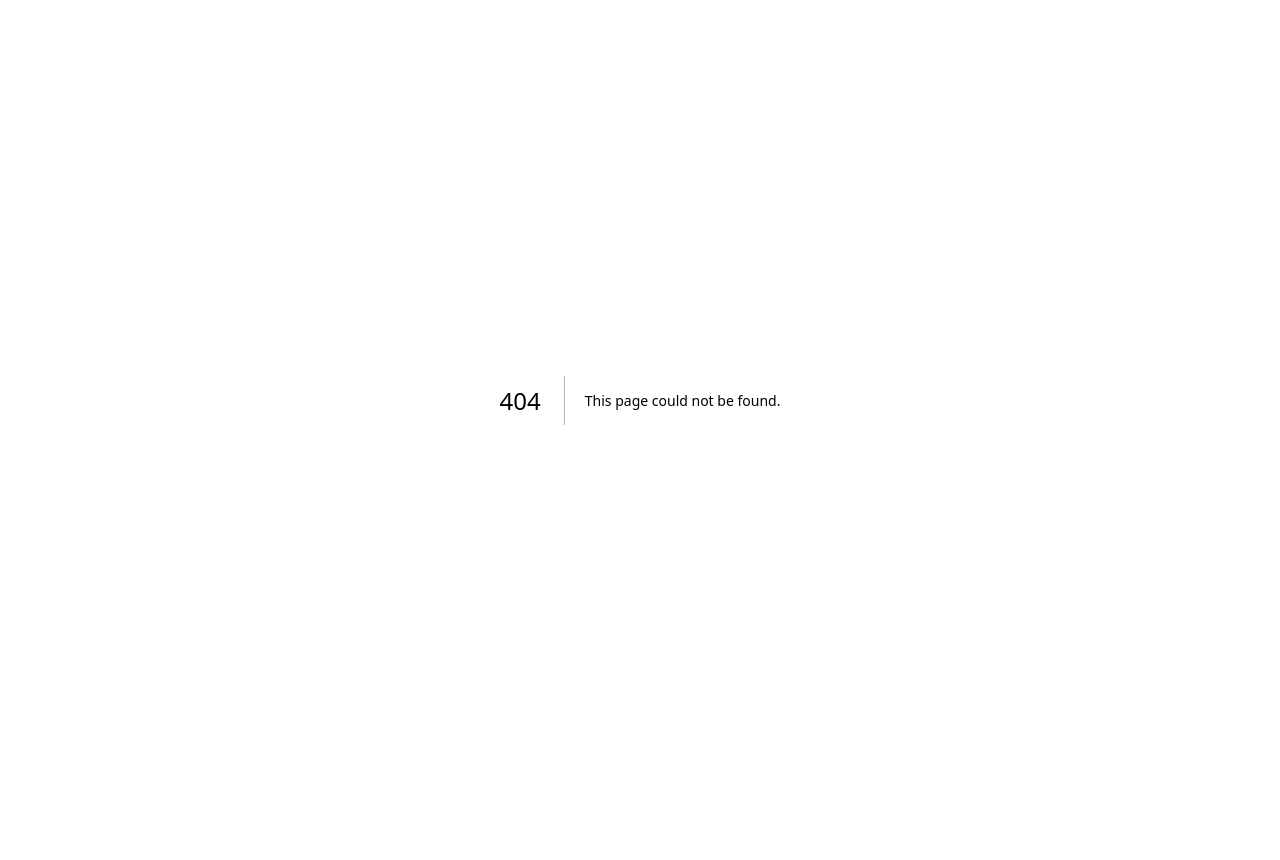
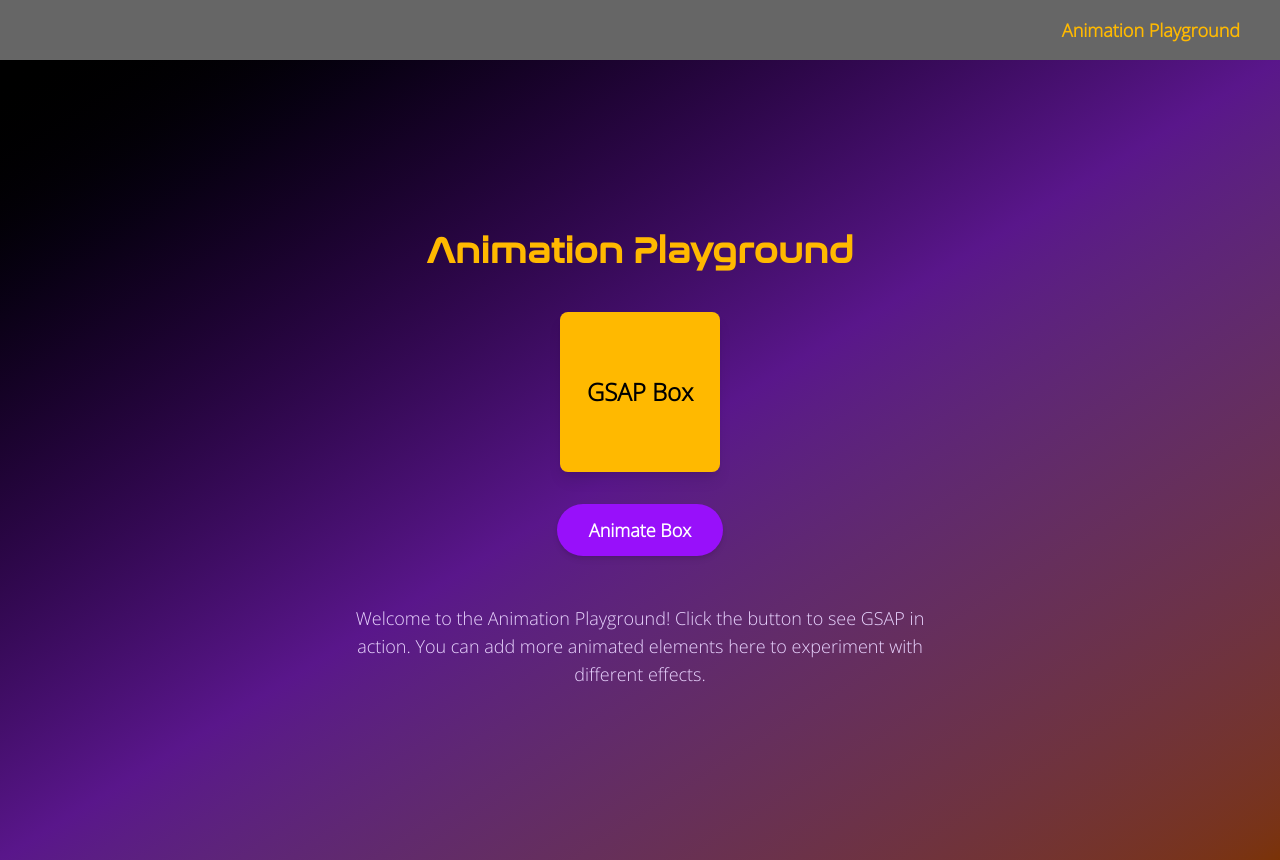
Before and after one commit to pratiksardar/pratiksardar.github.io, a Next.js app: page /playground in a window 1280 px wide. Before the commit this address had no page. Before the commit the page ends 800 px from the top, so only its background shows below. Built offline with nearby package versions, Linux system fonts and the light colour scheme.

Commit message:
feat: add animation playground with gsap and hero/contact animation tweaks

```diff
--- a/package.json
+++ b/package.json
@@ -16,6 +16,7 @@
     "@react-three/fiber": "^9.1.2",
     "@react-three/postprocessing": "^3.0.4",
     "framer-motion": "^12.9.4",
+    "gsap": "^3.13.0",
     "next": "^15.3.1",
     "react": "^19.0.0",
     "react-dom": "^19.0.0",
--- a/src/app/contact/page.tsx
+++ b/src/app/contact/page.tsx
@@ -32,9 +32,9 @@ export default function Contact() {
           <div className="flex flex-col items-center md:w-1/2 mb-8 md:mb-0">
             <motion.div
               className="w-40 h-40 rounded-full overflow-hidden mb-4 flex justify-center items-center"
-              initial={{ opacity: 0, scale: 0.7 }}
+              initial={{ opacity: 0, scale: 0.8 }}
               animate={{ opacity: 1, scale: 1 }}
-              transition={{ duration: 3 }}
+              transition={{ duration: 2.5 }}
             >
               <Image src="https://iili.io/3tPQ3S1.md.jpg" alt="Profile" className="w-full h-full object-cover" width={160} height={160} />
             </motion.div>
--- a/src/app/layout.tsx
+++ b/src/app/layout.tsx
@@ -1,6 +1,7 @@
 import type { Metadata } from "next";
 import { Inter, Sora } from "next/font/google";
 import "./globals.css";
+import Link from 'next/link';
 
 const inter = Inter({ subsets: ["latin"], variable: "--font-inter" });
 const sora = Sora({ subsets: ["latin"], variable: "--font-sora" });
@@ -17,7 +18,14 @@ export default function RootLayout({
 }) {
   return (
     <html lang="en" className={`scroll-smooth ${inter.variable} ${sora.variable}`}>
-      <body className="font-sans bg-black antialiased text-white">{children}</body>
+      <body className="font-sans bg-black antialiased text-white">
+        <nav className="w-full flex justify-end p-4 bg-black/60 z-50">
+          <Link href="/playground" className="text-amber-400 font-bold hover:underline text-lg mr-6">
+            Animation Playground
+          </Link>
+        </nav>
+        {children}
+      </body>
     </html>
   );
 }
--- /dev/null
+++ b/src/app/playground/page.tsx
@@ -0,0 +1,64 @@
+'use client';
+import React, { useEffect, useRef } from 'react';
+import { gsap } from 'gsap';
+
+export default function AnimationPlayground() {
+  const boxRef = useRef<HTMLDivElement>(null);
+  const buttonRef = useRef<HTMLButtonElement>(null);
+  const textRef = useRef<HTMLHeadingElement>(null);
+
+  useEffect(() => {
+    // Animate box on mount
+    gsap.fromTo(
+      boxRef.current,
+      { x: -200, opacity: 0 },
+      { x: 0, opacity: 1, duration: 1.2, ease: 'power3.out' }
+    );
+    // Animate text with a bounce
+    gsap.fromTo(
+      textRef.current,
+      { y: -50, opacity: 0 },
+      { y: 0, opacity: 1, duration: 1, delay: 0.5, ease: 'bounce.out' }
+    );
+  }, []);
+
+  const handleButtonClick = () => {
+    gsap.to(boxRef.current, {
+      rotate: '+=360',
+      scale: 1.2,
+      yoyo: true,
+      repeat: 1,
+      duration: 0.8,
+      ease: 'power2.inOut',
+    });
+    gsap.fromTo(
+      buttonRef.current,
+      { scale: 1 },
+      { scale: 1.3, yoyo: true, repeat: 1, duration: 0.3, ease: 'power1.inOut' }
+    );
+  };
+
+  return (
+    <main className="min-h-screen flex flex-col items-center justify-center bg-gradient-to-br from-black via-purple-900 to-amber-900 text-white">
+      <h1 ref={textRef} className="text-4xl font-bold mb-10 text-amber-400" style={{ fontFamily: 'Nasalization, sans-serif' }}>
+        Animation Playground
+      </h1>
+      <div
+        ref={boxRef}
+        className="w-40 h-40 bg-amber-400 rounded-lg shadow-lg flex items-center justify-center text-black text-2xl font-bold mb-8"
+      >
+        GSAP Box
+      </div>
+      <button
+        ref={buttonRef}
+        onClick={handleButtonClick}
+        className="px-8 py-3 bg-purple-600 hover:bg-purple-700 rounded-full text-lg font-semibold shadow-md transition-colors duration-200"
+      >
+        Animate Box
+      </button>
+      <p className="mt-12 text-lg text-purple-200 max-w-xl text-center">
+        Welcome to the Animation Playground! Click the button to see GSAP in action. You can add more animated elements here to experiment with different effects.
+      </p>
+    </main>
+  );
+}
--- a/src/components/ui/Hero.tsx
+++ b/src/components/ui/Hero.tsx
@@ -117,11 +117,35 @@ export default function Hero() {
           <motion.h1
             style={{ fontFamily: 'Nasalization, sans-serif' }}
             className="font-sora text-5xl sm:text-7xl font-extrabold text-center md:text-left mb-4 bg-gradient-to-r from-indigo-400 via-fuchsia-400 to-pink-400 bg-clip-text text-transparent drop-shadow-lg"
-            initial={{ opacity: 0, y: 40 }}
-            animate={{ opacity: 1, y: 0 }}
-            transition={{ duration: 2 }}
+            initial={{ opacity: 0, y: 40, scale: 0.5, rotate: -10 }}
+            animate={{
+              opacity: 1,
+              y: 0,
+              scale: 1,
+              rotate: 0,
+              transition: {
+                duration: 1.5,
+                ease: [0.6, -0.05, 0.01, 0.99],
+                opacity: { duration: 0.8 },
+                scale: { duration: 1.2 },
+                rotate: { duration: 1 }
+              }
+            }}
           >
-            Pratik Sardar
+            <motion.span
+              initial={{ opacity: 0, y: 20 }}
+              animate={{ opacity: 1, y: 0 }}
+              transition={{ delay: 0.5, duration: 0.8 }}
+            >
+              Pratik
+            </motion.span>{" "}
+            <motion.span
+              initial={{ opacity: 0, y: 20 }}
+              animate={{ opacity: 1, y: 0 }}
+              transition={{ delay: 1, duration: 0.8 }}
+            >
+              Sardar
+            </motion.span>
           </motion.h1>
           <motion.p
             className="font-inter text-lg sm:text-xl text-gray-300 text-center md:text-left max-w-2xl mb-10"
```
Also changed, not shown: 1 other file (tests, documents, lock files or other folders).
